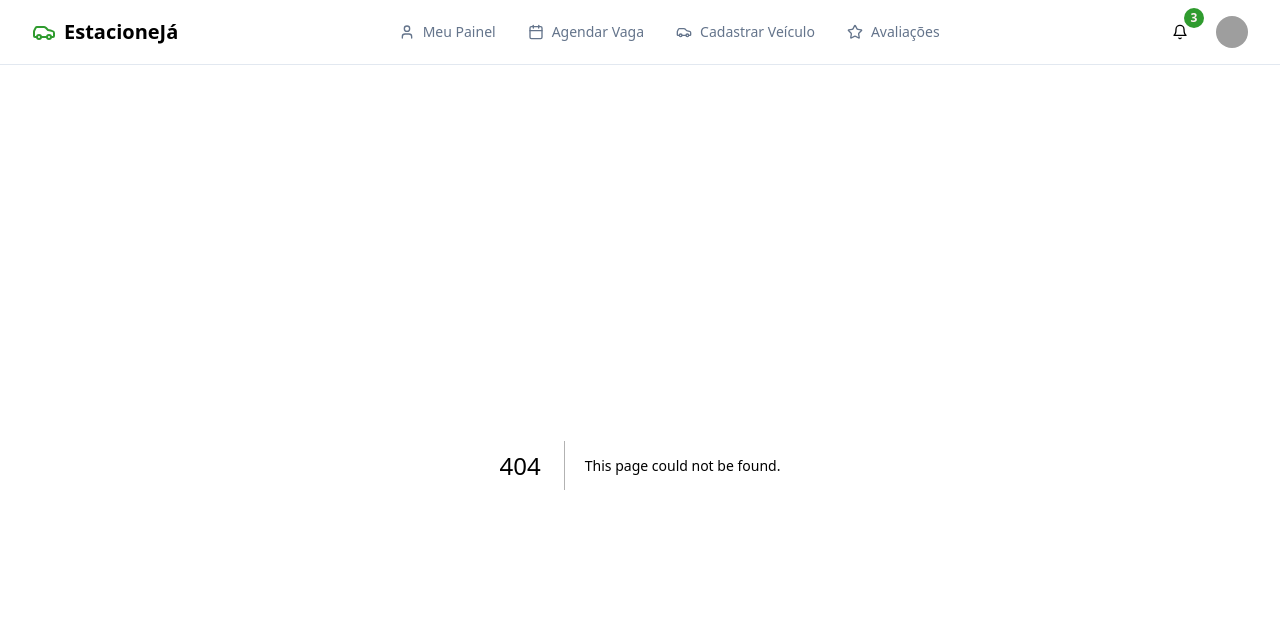
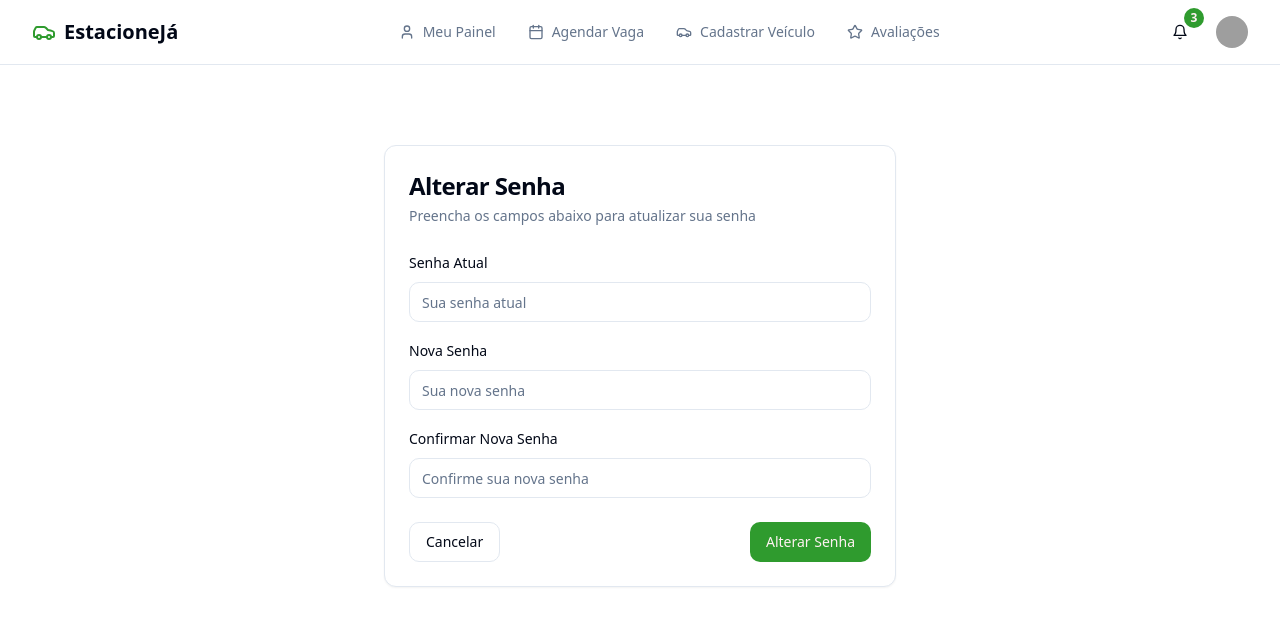
Before and after one commit to PauloS017/Estacioneja-Front, a Next.js app: page /motorista/configuracoes/alteraSenha in a window 1280 px wide. Before the commit this address had no page. Shown: the top 626 px of the page. Built offline with nearby package versions, Linux system fonts and the light colour scheme; grey boxes are pictures that could not be loaded.

Commit message:
Adiciona página de alteração de senha e link na página de configurações do motorista

```diff
--- /dev/null
+++ b/app/motorista/configuracoes/alteraSenha/page.tsx
@@ -0,0 +1,111 @@
+"use client"
+
+import type React from "react"
+
+import { useState } from "react"
+import { useRouter } from "next/navigation"
+import { Button } from "@/components/ui/button"
+import { Card, CardContent, CardDescription, CardFooter, CardHeader, CardTitle } from "@/components/ui/card"
+import { Input } from "@/components/ui/input"
+import { Label } from "@/components/ui/label"
+import { useToast } from "@/components/ui/use-toast"
+
+export default function AlterarSenhaPage() {
+    const router = useRouter()
+    const { toast } = useToast()
+    const [isLoading, setIsLoading] = useState(false)
+    const [formData, setFormData] = useState({
+        currentPassword: "",
+        newPassword: "",
+        confirmNewPassword: "",
+    })
+
+    const handleInputChange = (e: React.ChangeEvent<HTMLInputElement>) => {
+        const { name, value } = e.target
+        setFormData((prev) => ({ ...prev, [name]: value }))
+    }
+
+    const handleSubmit = (event: React.FormEvent<HTMLFormElement>) => {
+        event.preventDefault()
+        setIsLoading(true)
+
+        if (formData.newPassword !== formData.confirmNewPassword) {
+            toast({
+                title: "Erro ao alterar senha",
+                description: "A nova senha e a confirmação não coincidem.",
+                variant: "destructive",
+            })
+            setIsLoading(false)
+            return
+        }
+
+        // Simulação de alteração de senha
+        setTimeout(() => {
+            setIsLoading(false)
+            toast({
+                title: "Senha alterada com sucesso!",
+                description: "Sua senha foi atualizada.",
+            })
+            router.push("/motorista/configuracoes") // Redireciona de volta para a página de perfil
+        }, 1500)
+    }
+
+    return (
+        <div className="container flex items-center justify-center py-10 md:py-20">
+            <Card className="w-full max-w-lg">
+                <CardHeader className="space-y-1">
+                    <CardTitle className="text-2xl font-bold">Alterar Senha</CardTitle>
+                    <CardDescription>Preencha os campos abaixo para atualizar sua senha</CardDescription>
+                </CardHeader>
+                <form onSubmit={handleSubmit}>
+                    <CardContent className="space-y-4">
+                        <div className="space-y-2">
+                            <Label htmlFor="currentPassword">Senha Atual</Label>
+                            <Input
+                                id="currentPassword"
+                                name="currentPassword"
+                                type="password"
+                                placeholder="Sua senha atual"
+                                value={formData.currentPassword}
+                                onChange={handleInputChange}
+                                required
+                            />
+                        </div>
+                        <div className="space-y-2">
+                            <Label htmlFor="newPassword">Nova Senha</Label>
+                            <Input
+                                id="newPassword"
+                                name="newPassword"
+                                type="password"
+                                placeholder="Sua nova senha"
+                                value={formData.newPassword}
+                                onChange={handleInputChange}
+                                required
+                            />
+                        </div>
+                        <div className="space-y-2">
+                            <Label htmlFor="confirmNewPassword">Confirmar Nova Senha</Label>
+                            <Input
+                                id="confirmNewPassword"
+                                name="confirmNewPassword"
+                                type="password"
+                                placeholder="Confirme sua nova senha"
+                                value={formData.confirmNewPassword}
+                                onChange={handleInputChange}
+                                required
+                            />
+                        </div>
+                    </CardContent>
+                    <CardFooter className="flex justify-between">
+                        <Button variant="outline" onClick={() => router.back()} type="button">
+                            Cancelar
+                        </Button>
+                        <Button type="submit" disabled={isLoading}>
+                            {isLoading ? "Alterando..." : "Alterar Senha"}
+                        </Button>
+                    </CardFooter>
+                </form>
+            </Card>
+        </div>
+    )
+}
--- a/app/motorista/configuracoes/page.tsx
+++ b/app/motorista/configuracoes/page.tsx
@@ -179,9 +179,13 @@ export default function MotoristaConfiguracoesPage() {
                                 </div>
                                 <div className="space-y-2 pt-4">
                                     <Label htmlFor="change-password">Alterar Senha</Label>
-                                    <Button variant="outline" className="w-full justify-start bg-transparent">
-                                        <Lock className="h-4 w-4 mr-2" /> Alterar Senha
-                                    </Button>
+                                    <Link href="/motorista/configuracoes/alteraSenha">
+                                        {" "}
+                                        {/* Adicionado o Link aqui */}
+                                        <Button variant="outline" className="w-full justify-start bg-transparent">
+                                            <Lock className="h-4 w-4 mr-2" /> Alterar Senha
+                                        </Button>
+                                    </Link>
                                     <p className="text-xs text-muted-foreground">
                                         Você será redirecionado para uma página segura para alterar sua senha.
                                     </p>
```
